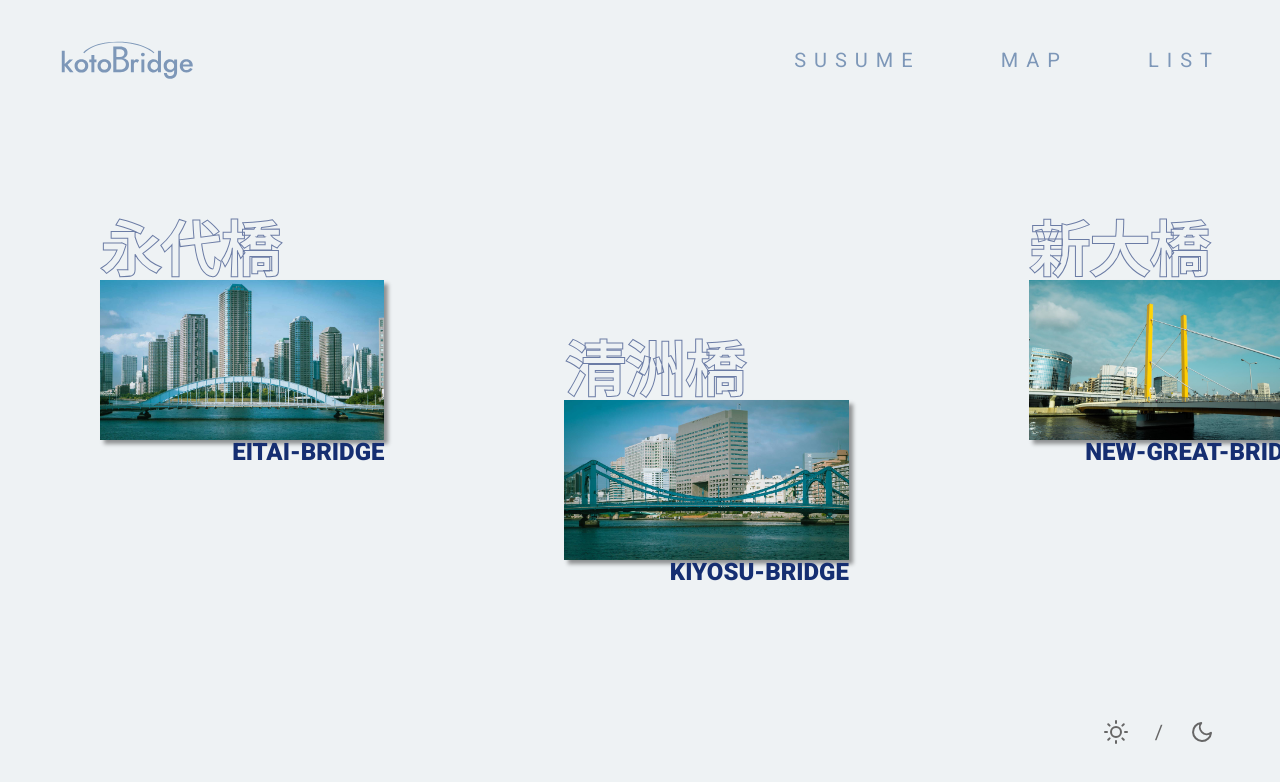
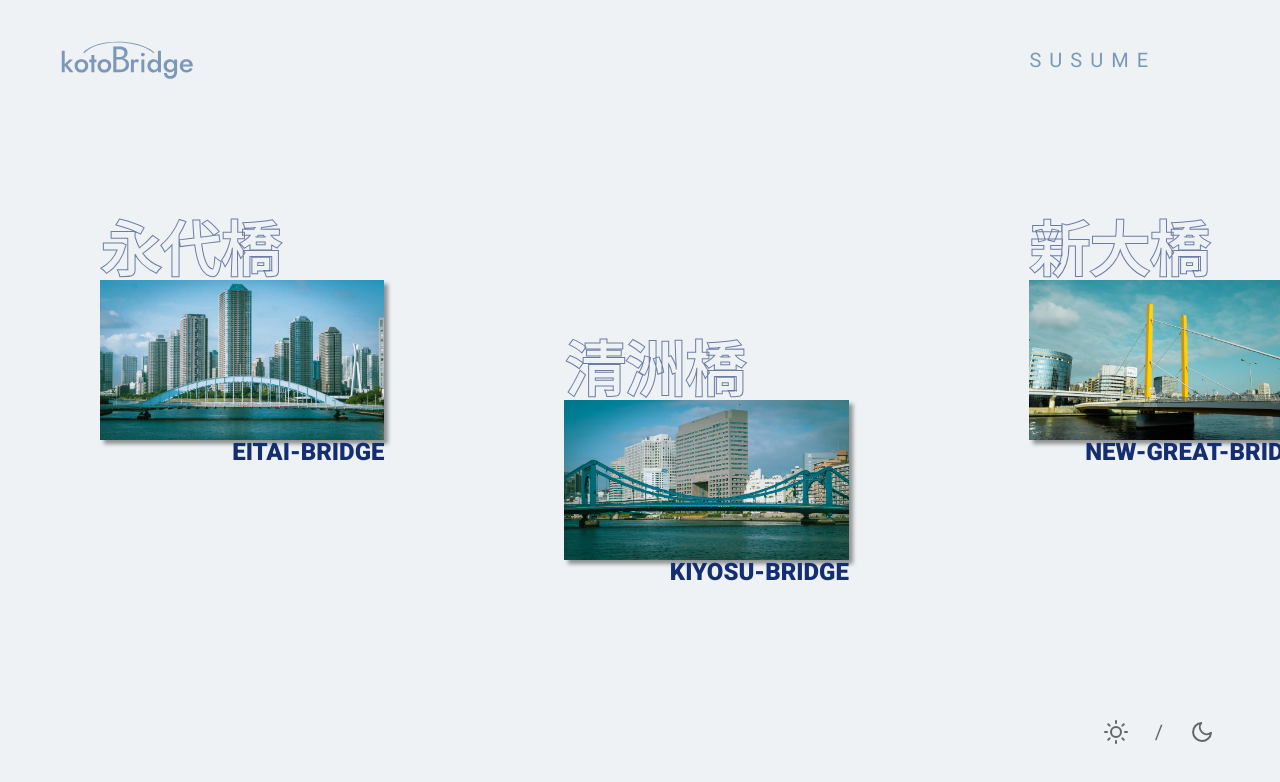
Before and after one commit to aovoq/kotobridge.tokyo, a Next.js app: page / in a window 1280 px wide. Shown: the top 782 px of the page. Built offline with nearby package versions, Linux system fonts and the light colour scheme.

Commit message:
fix: header structure

```diff
--- a/src/components/header.jsx
+++ b/src/components/header.jsx
@@ -26,7 +26,7 @@ const LogoWrapper = styled.div`
 
 const NavLink = styled.ul`
    display: flex;
-   gap: 80px;
+   gap: 40px;
    font-size: 20px;
    text-transform: uppercase;
    font-weight: 500;
@@ -37,13 +37,12 @@ const NavLink = styled.ul`
 `
 
 const MobileHead = styled.div`
-
    @media (min-width: 768px) {
       display: none;
    }
 `
 
-const Header = () => {
+const Header = ({ home }) => {
    return (
       <AppHeader>
          <LogoWrapper>
@@ -59,8 +58,7 @@ const Header = () => {
                   <li>susume</li>
                </a>
             </Link>
-            <li>map</li>
-            <li>list</li>
+            {!home && <ThemeToggleButton />}
          </NavLink>
          <MobileHead>
             <ThemeToggleButton />
```
